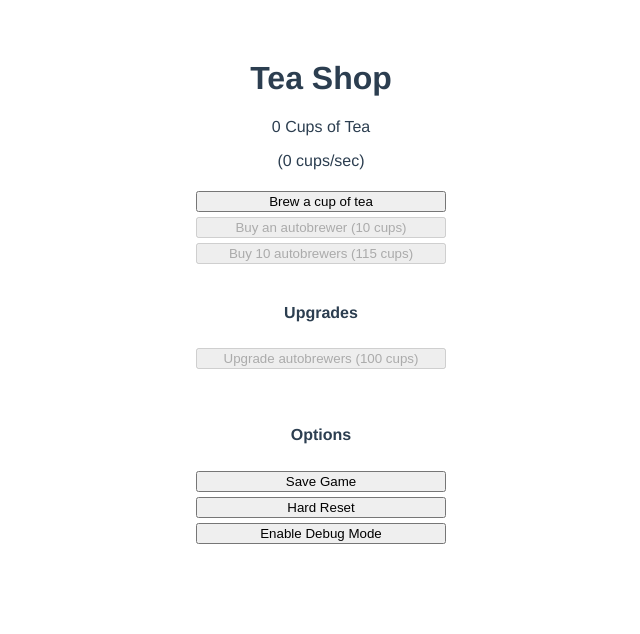
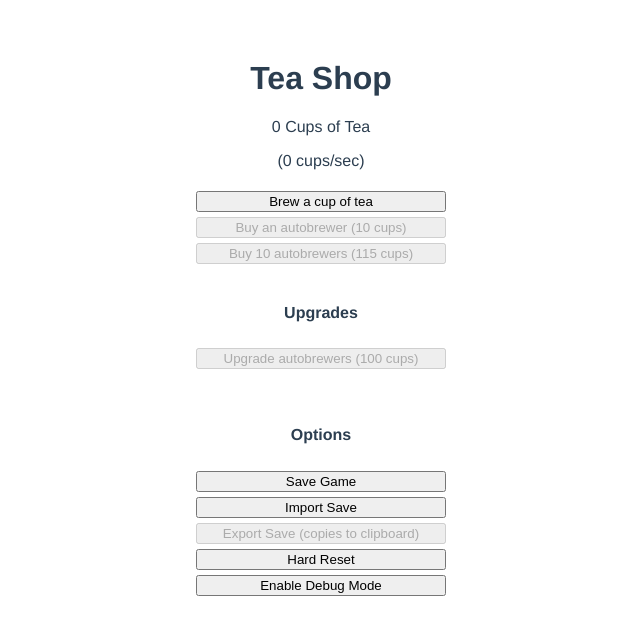
Before and after one commit to connorshea/teashop, a Vue app: page / in a window 1280 px wide. Shown: the top 634 px of the page, without its empty margins (319-959 px from the left). Built offline with nearby package versions, Linux system fonts and the light colour scheme.

Commit message:
Add import and export buttons to the Options component.

```diff
--- a/src/App.vue
+++ b/src/App.vue
@@ -9,6 +9,10 @@
 </template>
 
 <style>
+* {
+  box-sizing: border-box;
+}
+
 #app {
   font-family: Avenir, Helvetica, Arial, sans-serif;
   -webkit-font-smoothing: antialiased;
--- a/src/components/Options.vue
+++ b/src/components/Options.vue
@@ -1,5 +1,5 @@
 <script lang="ts">
-import { computed, defineComponent } from 'vue';
+import { computed, defineComponent, ref } from 'vue';
 import { useStore } from 'vuex';
 import { State } from '../store';
 
@@ -14,14 +14,52 @@ export default defineComponent({
       }
     };
 
+    const lastSaveAt = computed(() => store.state.lastSaveAt);
     const debugMode = computed(() => store.state.debugMode);
     const toggleDebugMode = () => store.commit('toggleDebugMode');
     const saveGame = () => store.commit('triggerSave');
+    const exportButtonText = ref('Export Save (copies to clipboard)');
+
+    const importToggled = ref(false);
+    const toggleImportTextArea = () => {
+      importToggled.value = !importToggled.value;
+    };
+    const importedSaveText = ref('');
+    const importSave = () => {
+      toggleImportTextArea();
+      try {
+        let importedSaveObj = JSON.parse(atob(importedSaveText.value));
+        store.replaceState(importedSaveObj);
+        importedSaveText.value = '';
+      } catch (error) {
+        alert('There was an error with the imported save data. Are you sure you have a valid save?');
+      }
+    };
+
+    const exportSave = () => {
+      let saveText = localStorage.getItem('teaShopSave');
+      if (saveText === null) {
+        return;
+      }
+      navigator.clipboard.writeText(btoa(saveText)).then(() => {
+        exportButtonText.value = 'Copied!';
+        setTimeout(() => {
+          exportButtonText.value = 'Export Save (copies to clipboard)';
+        }, 2000);
+      });
+    };
 
     return {
       hardResetGame,
+      lastSaveAt,
       debugMode,
       toggleDebugMode,
+      importSave,
+      importedSaveText,
+      toggleImportTextArea,
+      importToggled,
+      exportButtonText,
+      exportSave,
       saveGame
     };
   },
@@ -34,6 +72,19 @@ export default defineComponent({
     <div class="buttons">
       <button type="button" @click="saveGame">
         Save Game
+      </button>
+      <button type="button" @click="toggleImportTextArea">
+        {{ importToggled ? 'Close Import Field' : 'Import Save' }}
+      </button>
+      <div class="import-text-area-container" v-show="importToggled">
+        <textarea
+          placeholder="Paste save game data here and hit Enter"
+          v-on:keypress.enter="importSave"
+          v-model="importedSaveText"
+        ></textarea>
+      </div>
+      <button type="button" :disabled="lastSaveAt === null" @click="exportSave">
+        {{ exportButtonText }}
       </button>
       <button type="button" @click="hardResetGame">
         Hard Reset
@@ -75,4 +126,13 @@ code {
     width: 250px;
   }
 }
+
+.import-text-area-container {
+  width: 100%;
+}
+
+textarea {
+  resize: none;
+  width: inherit;
+}
 </style>
--- a/src/store.ts
+++ b/src/store.ts
@@ -114,6 +114,7 @@ export const store: Store<State> = createStore({
       state.upgrades[payload.upgradable].currentOutputMultiplier *= state.upgrades[payload.upgradable].outputMultiplier;
       state.upgrades[payload.upgradable].nextUpgradeCost *= state.upgrades[payload.upgradable].costMultiplier;
     },
+    // This mutation automatically triggers the persisted state plugin to activate.
     triggerSave(state) {
       state.lastSaveAt = Date.now();
     },
```
